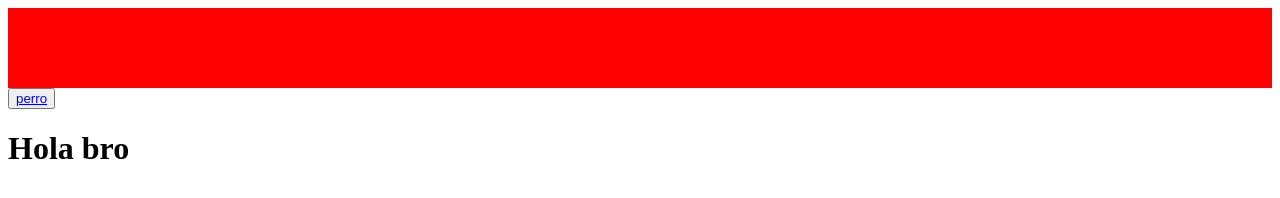
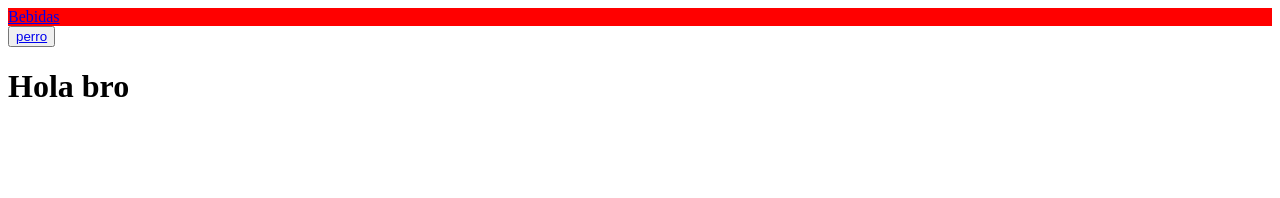
Before and after one commit to ILUMINX89/Rochi_caf, a plain HTML site: page index.html in a window 1280 px wide. Drawn offline with Linux system fonts and the light colour scheme.

Commit message:
Update index.html

```diff
--- a/index.html
+++ b/index.html
@@ -8,7 +8,7 @@
 </head>
 <body>
     <div class="Menu_superior">
-        <h1>Comida</h1>
+        <a href="Bebidas.html">Bebidas</a>
 
     </div>
     <div class="menu">
```
